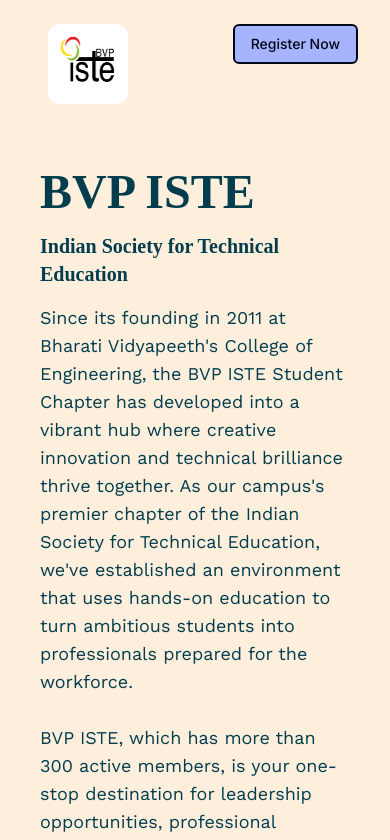
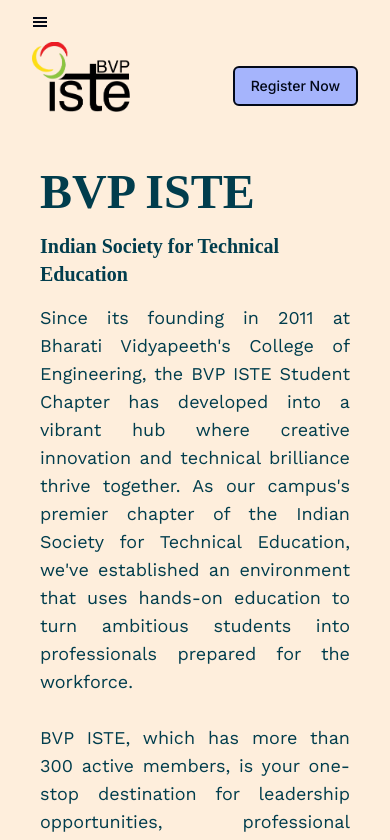
Before and after one commit to AdityaNath0777/iste-web-2024, a Next.js app: page / in a window 390 px wide. Shown: the top 840 px of the page. Built offline with nearby package versions, Linux system fonts and the light colour scheme.

Commit message:
responsivess changes

```diff
--- a/components/Footer/Footer.tsx
+++ b/components/Footer/Footer.tsx
@@ -11,35 +11,54 @@
 
 export function Footer({ className }: React.HTMLAttributes<HTMLElement>) {
   return (
-    <footer className="bg-[#E7BAB5] px-20 py-16">
-      <div className="grid grid-cols-2 gap-14">
+    <footer className="bg-[#E7BAB5] px-6 py-8 md:px-20 md:py-16">
+      <div className="md:grid md:grid-cols-2 md:gap-14">
         <div className="col-span-1 text-center">
-          <p className="text-4xl font-extrabold">GET IN TOUCH</p>
-          <p className="mt-4 text-xl text-[#505050] ">
+          <p className="text-2xl font-extrabold md:text-4xl">GET IN TOUCH</p>
+          <p className="mt-4 text-[#505050] md:text-xl ">
             Connect with developers from everywhere around the world. Make
             strong relationship with other members , boost your network and
             learn from each other.
           </p>
-          <div className="flex gap-5">
-            <Link href={""}>
+          <div className="mt-5 flex justify-center gap-5">
+            <Link
+              href={"https://linktr.ee/bvpiste"}
+              target="_blank"
+              rel="noopener noreferrer"
+            >
               <Image src={contact} alt="contact" />
             </Link>
-            <Link href={""}>
+            <Link
+              href={
+                "https://www.linkedin.com/in/bvp-iste-%F3%A0%80%A0-89529a218/"
+              }
+              target="_blank"
+              rel="noopener noreferrer"
+            >
               <Image src={lnkdin} alt="contact" />
             </Link>
-            <Link href={""}>
+            <Link
+              href={"https://www.instagram.com/bvpiste/"}
+              target="_blank"
+              rel="noopener noreferrer"
+            >
               <Image src={instgrm} alt="contact" />
             </Link>
-            <Link href={""}>
+            <Link
+              href={"https://chat.whatsapp.com/JfvP587K5goAaepcXk83rD"}
+              target="_blank"
+              rel="noopener noreferrer"
+            >
               <Image src={whtspp} alt="contact" />
             </Link>
           </div>
         </div>
-        <div className="col-span-1 text-center">
+
+        <div className="col-span-1 mt-8 text-center md:mt-0">
           <div className="flex items-center justify-center">
             <Image src={logo} alt="logo" width="150" />
           </div>
-          <p className="mt-4 text-2xl text-[#505050] ">
+          <p className="mt-4 text-[#505050] md:text-2xl ">
             {`Bharati Vidyapeeth's College of Engineering A-4, Paschim Vihar, New
             Delhi - 110063`}
           </p>
--- a/components/Hero/Hero.tsx
+++ b/components/Hero/Hero.tsx
@@ -2,9 +2,9 @@
 
 export default function Hero() {
   return (
-    <section className="flex flex-col justify-center space-y-6 bg-[#feeedc] p-10 md:flex-row md:items-center md:space-y-0 md:p-12 lg:p-16">
+    <section className="flex-col justify-center space-y-6 bg-[#feeedc] p-10 md:flex-row md:items-center md:space-y-0 md:p-12 lg:flex lg:p-16">
       {/* Text Section */}
-      <div className="space-y-4 md:w-1/2">
+      <div className="space-y-4 lg:w-1/2">
         <h1
           className="text-5xl font-bold text-[#013D4D]"
           style={{ fontFamily: "Spicy Rice, cursive", color: "" }}
@@ -18,15 +18,15 @@
           Indian Society for Technical Education
         </h2>
         <p
-          className="text-[#013D4D] text-lg"
+          className="text-justify text-lg text-[#013D4D]"
           style={{ fontFamily: "Work Sans, sans-serif", color: "" }}
         >
           Since its founding in 2011 at Bharati Vidyapeeth&apos;s College of
           Engineering, the BVP ISTE Student Chapter has developed into a vibrant
           hub where creative innovation and technical brilliance thrive
-          together. As our campus&apos;s premier chapter of the Indian Society for
-          Technical Education, we&apos;ve established an environment that uses
-          hands-on education to turn ambitious students into professionals
+          together. As our campus&apos;s premier chapter of the Indian Society
+          for Technical Education, we&apos;ve established an environment that
+          uses hands-on education to turn ambitious students into professionals
           prepared for the workforce.
           <br />
           <br />
@@ -42,7 +42,7 @@
       </div>
 
       {/* Image Section with Double Frame Effect */}
-      <div className="flex justify-center md:w-1/2 md:justify-end">
+      <div className="mt-9 flex justify-center lg:w-1/2 lg:justify-end">
         <div className="relative p-4">
           {/* Outer Frame with rounded bottom-right corner */}
           <div className="absolute bottom-0 right-0 h-full w-full translate-x-2 translate-y-2 rounded-br-2xl border-b-8 border-r-8 border-[#013D4D]"></div>
--- a/components/navigation/Logo.tsx
+++ b/components/navigation/Logo.tsx
@@ -1,13 +1,14 @@
 "use client";
 import Link from "next/link";
 import { Icons } from "../Icons";
+import logo from "../../public/assets/logo/logo.png";
+import Image from "next/image";
 
 export function Logo() {
   return (
     <h1>
       <Link href="/">
-        <span className="sr-only">BVP-ISTE</span>
-        <Icons.logo />
+        <Image src={logo} width={100} alt="logo"/>
       </Link>
     </h1>
   );
--- a/components/navigation/MainNav.tsx
+++ b/components/navigation/MainNav.tsx
@@ -5,11 +5,14 @@
 import { Logo } from "./Logo";
 import { buttonVariants } from "@/components/Button";
 import { cn } from "@/lib/utils";
+import { GiHamburgerMenu } from "react-icons/gi";
+import { useState } from "react";
+import { Divide } from "lucide-react";
 
 type MainNavProps = {
   items?: Navigation[];
   children?: React.ReactNode;
-}
+};
 const createNavigation = (items: Navigation[], currentPath: string) => {
   return items.map((item, index) => (
     <Link
@@ -26,13 +29,26 @@
 
 export function MainNav({ items }: MainNavProps) {
   const currentPath = usePathname();
+  const [open, setOpen] = useState(false);
 
   return (
-    <div className="flex justify-between w-full">
-      <div className="flex">
+    <div className="flex w-full justify-between">
+      <div className="md:flex">
+        <div
+          className="my-3 md:hidden"
+          onClick={() => {
+            setOpen(!open);
+            console.log(open);
+          }}
+        >
+          <GiHamburgerMenu />
+        </div>
+
+          { open?<div></div>:""}
+
         <Logo />
 
-          <nav className="hidden gap-10 lg:flex">
+        <nav className="hidden gap-10 md:flex md:px-10">
           {items && createNavigation(items, currentPath)}
         </nav>
       </div>
@@ -41,7 +57,7 @@
           href="/"
           className={cn(
             buttonVariants(),
-                "border-solid border-2 border-border"
+            "mt-16 border-2 border-solid border-border md:mt-5",
           )}
         >
           Register Now
--- a/package.json
+++ b/package.json
@@ -51,6 +51,7 @@
     "react-day-picker": "^8.10.1",
     "react-dom": "^18",
     "react-hook-form": "^7.51.4",
+    "react-icons": "^5.5.0",
     "react-resizable-panels": "^2.0.19",
     "sonner": "^1.4.41",
     "tailwind-merge": "^2.3.0",
```
Also changed, not shown: 1 other file (tests, documents, lock files or other folders). Lines whose indentation alone changed are shown as unchanged.
